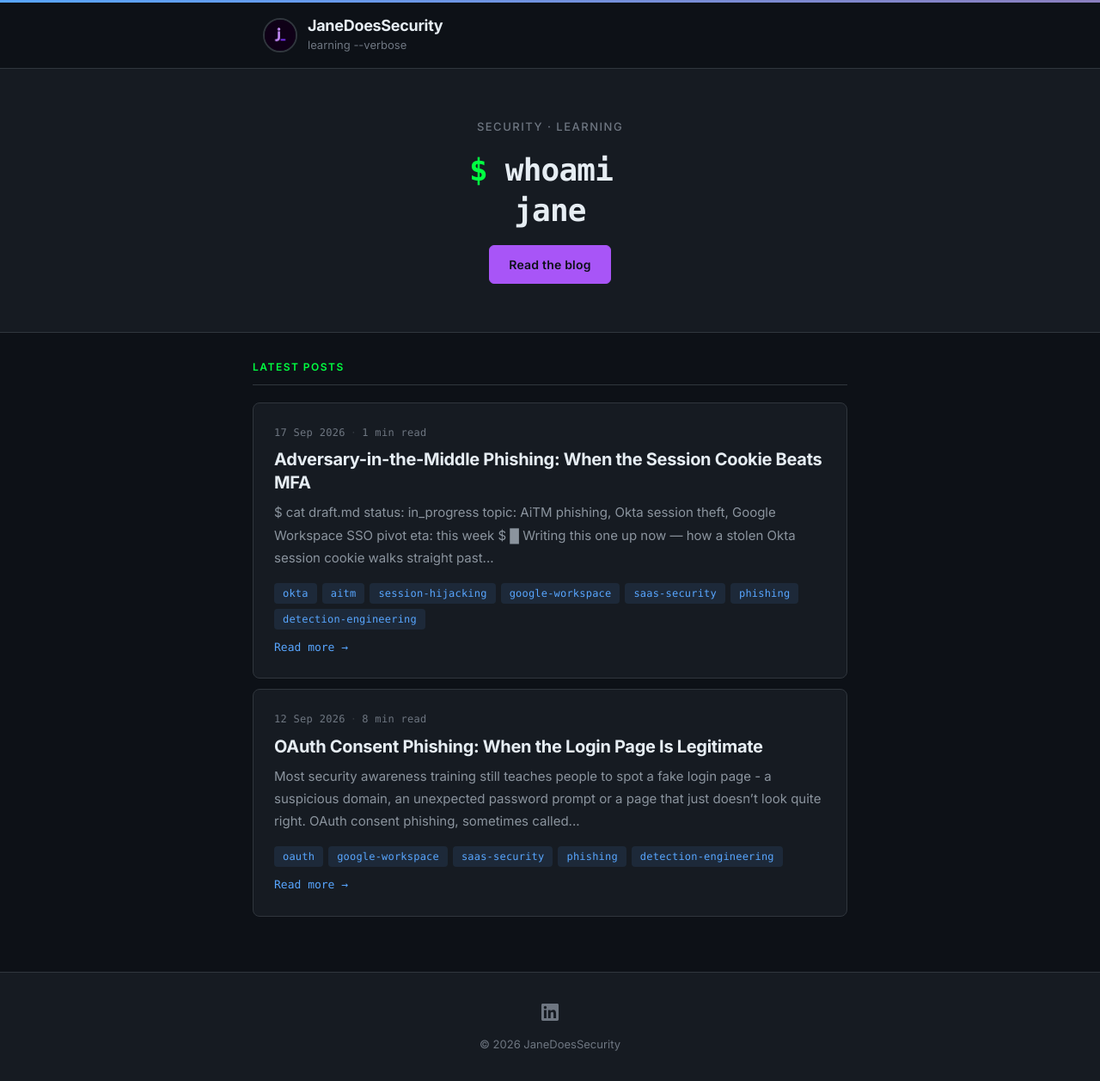
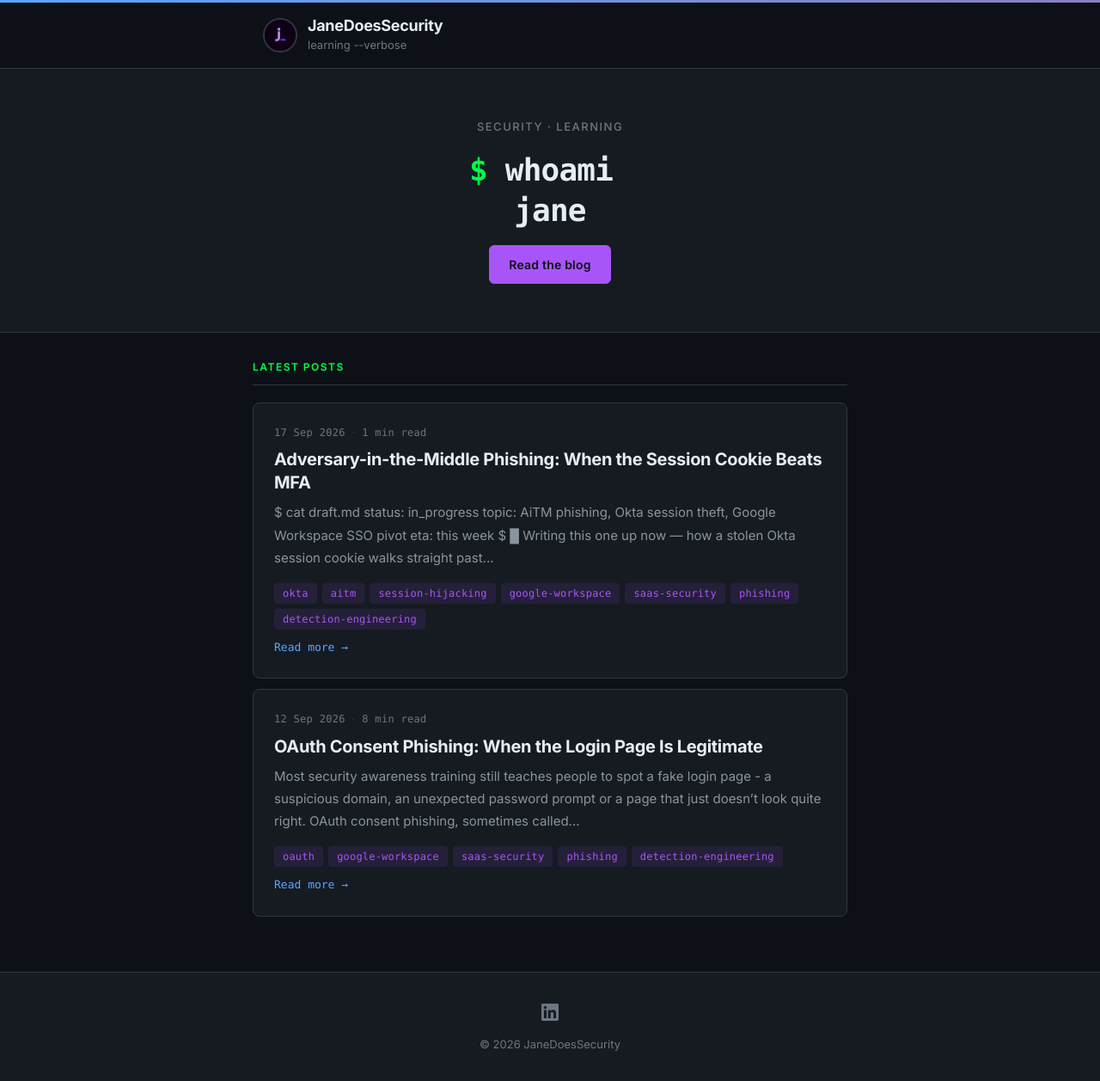
Before and after one commit to janedoessecurity/janedoessecurity.github.io, a Jekyll site: the page built from index.html, in a window 1280 px wide. Shown: the whole page at 86% size. Built offline with Jekyll 4.4.1, drawn with Linux system fonts in a browser that asks for light colours.

Commit message:
Restyle post-card hover and tag pills to cyber purple
Co-Authored-By: Claude Sonnet 5 <noreply@anthropic.com>
Claude-Session: https://claude.ai/code/session_01M9anGfeiZ6vmaYpe7kWd9t

```diff
--- a/_sass/_variables.scss
+++ b/_sass/_variables.scss
@@ -21,8 +21,9 @@ $accentHover:  #79B8FF;
 $accentSubtle: rgba(88, 166, 255, 0.10);
 
 // Cyber purple (CTA button)
-$ctaPurple:      #A855F7;
-$ctaPurpleHover: #C084FC;
+$ctaPurple:       #A855F7;
+$ctaPurpleHover:  #C084FC;
+$ctaPurpleSubtle: rgba(168, 85, 247, 0.10);
 
 // Cyber green (terminal prompt)
 $cyberGreen:       #00FF41;
--- a/style.scss
+++ b/style.scss
@@ -342,7 +342,7 @@ hr {
   transition: border-color 0.15s ease, background 0.15s ease;
 
   &:hover {
-    border-color: $accent;
+    border-color: $ctaPurple;
     background: $surfaceHover;
   }
 
@@ -376,7 +376,7 @@ hr {
 
   a {
     color: $text;
-    &:hover { color: $accent; }
+    &:hover { color: $ctaPurple; }
   }
 
   @include mobile { font-size: 18px; }
@@ -422,8 +422,8 @@ hr {
 
 .tag-pill {
   display: inline-block;
-  background: $accentSubtle;
-  color: $accent;
+  background: $ctaPurpleSubtle;
+  color: $ctaPurple;
   font-family: $mono;
   font-size: 12px;
   font-weight: 500;
@@ -436,7 +436,7 @@ hr {
   line-height: 20px;
 
   &:hover {
-    background: $accent;
+    background: $ctaPurple;
     color: $bg;
   }
 }
```
